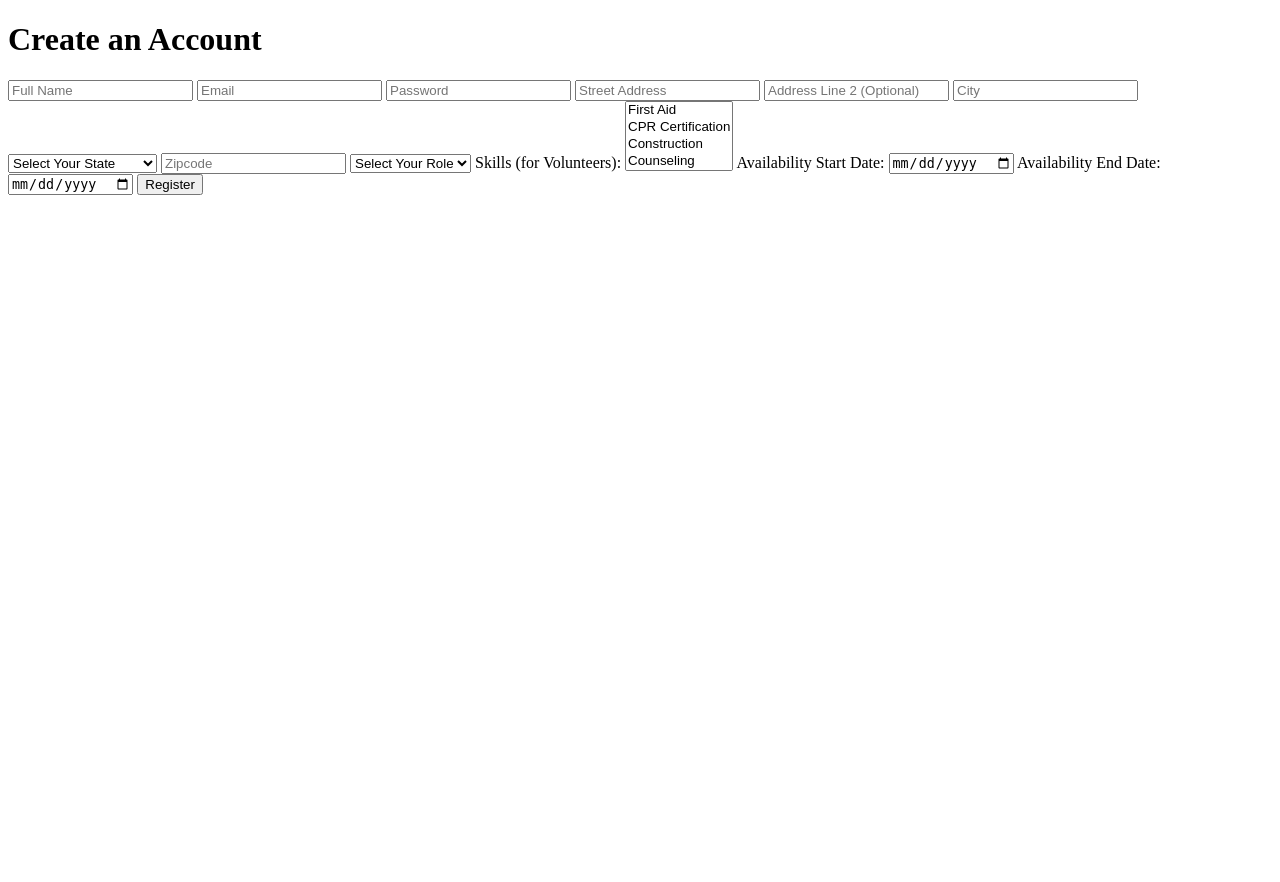
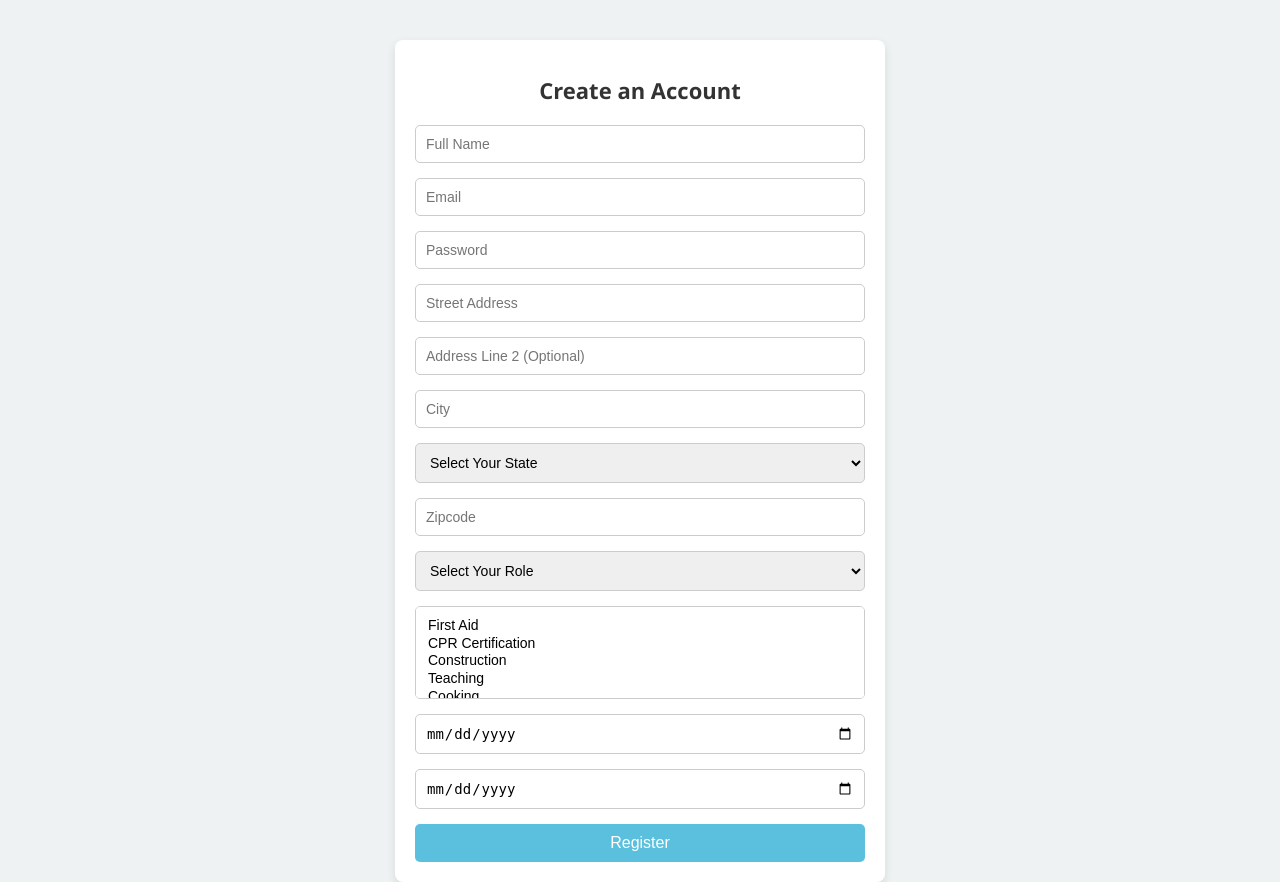
Before and after one commit to zzclark17/4353Fall24, a Flask app: page /register in a window 1280 px wide. Before the commit the page ends 195 px from the top, so only its background shows below. Run offline with Flask 3, Linux system fonts and the light colour scheme.

Commit message:
registration page redone to a modern one

```diff
--- a/templates/registration.html
+++ b/templates/registration.html
@@ -2,33 +2,91 @@
 <html lang="en">
 <head>
     <meta charset="UTF-8">
+    <meta name="viewport" content="width=device-width, initial-scale=1.0">
     <title>Register</title>
-    <!-- Include your CSS styles here -->
+    <style>
+        body {
+            font-family: 'Segoe UI', Tahoma, Geneva, Verdana, sans-serif;
+            background-color: #eef2f3;
+            display: flex;
+            justify-content: center;
+            align-items: flex-start;
+            height: 100vh;
+            margin: 0;
+            overflow-y: auto; /* Add vertical scrolling if needed */
+        }
+        .register-container {
+            background-color: #fff;
+            padding: 20px;
+            border-radius: 8px;
+            box-shadow: 0 4px 10px rgba(0, 0, 0, 0.1);
+            width: 90%;
+            max-width: 450px;
+            margin: 40px 0;
+        }
+        h1 {
+            text-align: center;
+            margin-bottom: 20px;
+            font-size: 22px;
+            color: #333;
+        }
+        form {
+            display: flex;
+            flex-direction: column;
+            gap: 15px;
+        }
+        input, select {
+            width: 100%;
+            padding: 10px;
+            font-size: 14px;
+            border-radius: 5px;
+            border: 1px solid #ccc;
+            box-sizing: border-box;
+        }
+        input[type="submit"] {
+            background-color: #5bc0de;
+            border: none;
+            color: white;
+            cursor: pointer;
+            font-size: 16px;
+        }
+        input[type="submit"]:hover {
+            background-color: #31b0d5;
+        }
+        select {
+            height: 40px;
+            overflow-y: auto;
+        }
+        select[multiple] {
+            height: auto;
+            max-height: 120px; /* Set max height for scrollability */
+            overflow-y: auto; /* Enable scroll for multiple selection */
+        }
+        .section-title {
+            font-size: 16px;
+            color: #5bc0de;
+            margin-bottom: 10px;
+            border-bottom: 1px solid #5bc0de;
+            padding-bottom: 5px;
+        }
+    </style>
 </head>
 <body>
     <div class="register-container">
         <h1>Create an Account</h1>
         <form action="/register" method="post">
-            <!-- Full Name field -->
-            <input type="text" name="full_name" placeholder="Full Name" required>
+            <!-- Personal Information Section -->
+            <input type="text" name="full_name" id="full_name" placeholder="Full Name" required>
+            <input type="email" name="email" id="email" placeholder="Email" required>
+            <input type="password" name="password" id="password" placeholder="Password" required>
 
-            <!-- Email field -->
-            <input type="email" name="email" placeholder="Email" required>
+            <!-- Address Section -->
+            <input type="text" name="address_1" id="address_1" placeholder="Street Address" required>
+            <input type="text" name="address_2" id="address_2" placeholder="Address Line 2 (Optional)">
+            <input type="text" name="city" id="city" placeholder="City" required>
 
-            <!-- Password field -->
-            <input type="password" name="password" placeholder="Password" required>
-
-            <!-- Address Line 1 field -->
-            <input type="text" name="address_1" placeholder="Street Address" required>
-
-            <!-- Address Line 2 field -->
-            <input type="text" name="address_2" placeholder="Address Line 2 (Optional)">
-
-            <!-- City field -->
-            <input type="text" name="city" placeholder="City" required>
-
-            <!-- State field -->
-            <select name="state" required>
+            <!-- State Dropdown with Scroll -->
+            <select name="state" id="state" required>
                 <option value="" disabled selected>Select Your State</option>
                 <option value="AL">Alabama (AL)</option>
                 <option value="AK">Alaska (AK)</option>
@@ -82,47 +140,31 @@
                 <option value="WY">Wyoming (WY)</option>
             </select>
 
-            <!-- Zip Code field with validation -->
-            <input
-                type="text"
-                name="zip_code"
-                placeholder="Zipcode"
-                required
-                pattern="\d{5,}"
-                title="Please enter at least 5 digits for the zip code"
-            >
+            <input type="text" name="zip_code" id="zip_code" placeholder="Zipcode" required pattern="\d{5,}" title="Please enter at least 5 digits for the zip code">
 
-            <!-- Role field -->
-            <select name="role" required>
+            <!-- Role Section -->
+            <select name="role" id="role" required>
                 <option value="" disabled selected>Select Your Role</option>
                 <option value="volunteer">Volunteer</option>
                 <option value="admin">Admin</option>
             </select>
 
-            <!-- Skills field -->
-            <label for="skills">Skills (for Volunteers):</label>
+            <!-- Skills Section (for Volunteers) with Scroll -->
             <select name="skills[]" id="skills" multiple>
                 <option value="first_aid">First Aid</option>
                 <option value="cpr">CPR Certification</option>
                 <option value="construction">Construction</option>
-                <option value="counseling">Counseling</option>
+                <option value="teaching">Teaching</option>
                 <option value="cooking">Cooking</option>
-                <option value="teaching">Teaching</option>
+                <option value="event_planning">Event Planning</option>
                 <option value="it_support">IT Support</option>
-                <option value="event_planning">Event Planning</option>
-                <option value="n/a">N/A</option>
-                <!-- Add more skills as needed -->
             </select>
 
-            <!-- Availability Start Date field -->
-            <label for="start_date">Availability Start Date:</label>
+            <!-- Availability Section -->
             <input type="date" id="start_date" name="start_date" required>
-
-            <!-- Availability End Date field -->
-            <label for="end_date">Availability End Date:</label>
             <input type="date" id="end_date" name="end_date" required>
 
-            <!-- Submit button -->
+            <!-- Submit Button -->
             <input type="submit" value="Register">
         </form>
     </div>
```
Also changed, not shown: database.db.
